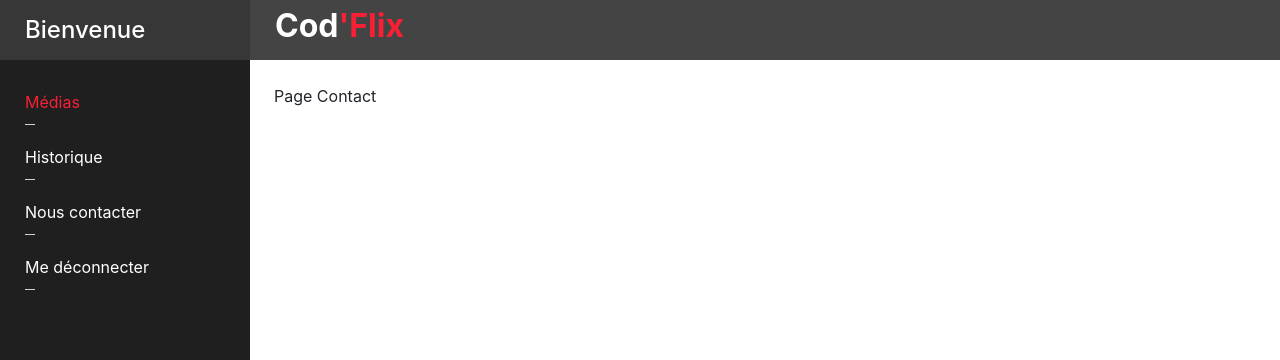
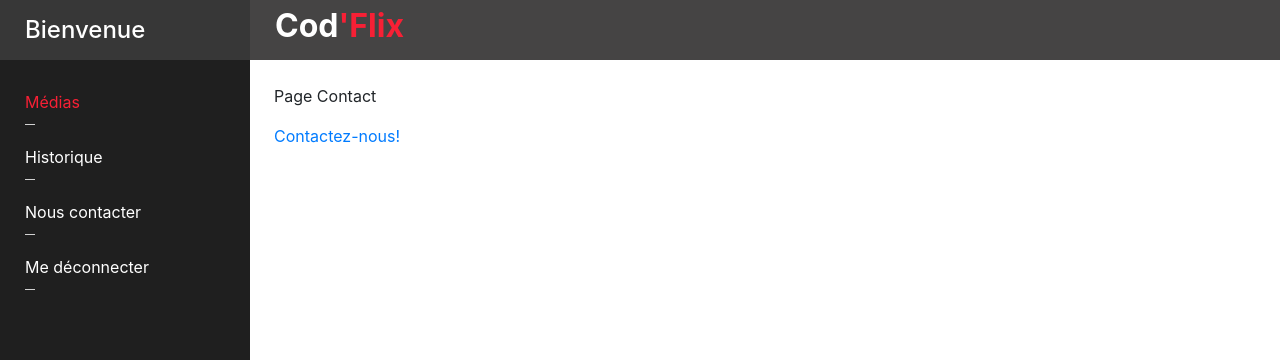
Before and after one commit to antijel/CodFlix, a PHP site: page /view/contactView.php in a window 1280 px wide. Shown: the top 360 px of the page. Run offline with PHP 8.4, Linux system fonts and the light colour scheme; some libraries are stand-ins or nearby versions.

Commit message:
Contact page + external mail + Contact in homeView

```diff
--- a/view/contactView.php
+++ b/view/contactView.php
@@ -4,6 +4,8 @@
 <p>Page Contact </p>
 </div>
 
+<a href = 'mailto:contact@codflix.com'><P>Contactez-nous!</P></a>
+
 <?php
 $content = ob_get_clean();
 require('dashboard.php');
--- a/view/homeView.php
+++ b/view/homeView.php
@@ -14,6 +14,7 @@
             <div class="row btn-container">
                 <div class="col-md-6"><a href="index.php?action=login" class="btn btn-block bg-red">Connexion</a></div>
                 <div class="col-md-6"><a href="index.php?action=signup" class="btn btn-block bg-blue">Inscription</a></div>
+                <div class="col-md-6"><a href="index.php?action=contact" class="btn btn-block bg-red">Contact</a></div>
             </div>
         </div>
     </div>
```
